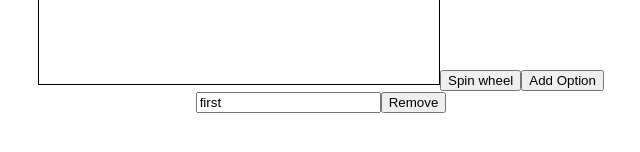
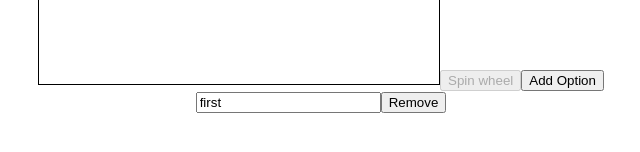
Before and after one commit to rick1e/wheel-of-choice, a React (Create React App) app in the folder react-solution/: page / in a window 1280 px wide. Shown: the part 386-538 px from the top of the page, without its empty margins (319-959 px from the left). Built offline with nearby package versions, Linux system fonts and the light colour scheme.

Commit message:
updated the disable condition to use the state

```diff
--- a/react-solution/src/App.js
+++ b/react-solution/src/App.js
@@ -4,7 +4,6 @@ import React, { useState } from 'react';
 
 function App() {
 
-  const [inputCountState, setInputCountState] = useState(0);
   const [inputList, setInputListState] = useState([{ option: "first" }]);
 
   var wordList = [
@@ -204,7 +203,7 @@ function App() {
 
       <canvas id="myCanvas" width="400" height="400" style={{ border: '1px solid #000000' }}>
       </canvas>
-      <button id="spinButton" onClick={handleSpin} /*disabled={inputCountState < 3}*/>
+      <button id="spinButton" onClick={handleSpin} disabled={inputList.length < 3}>
         Spin wheel
       </button>
 
```
